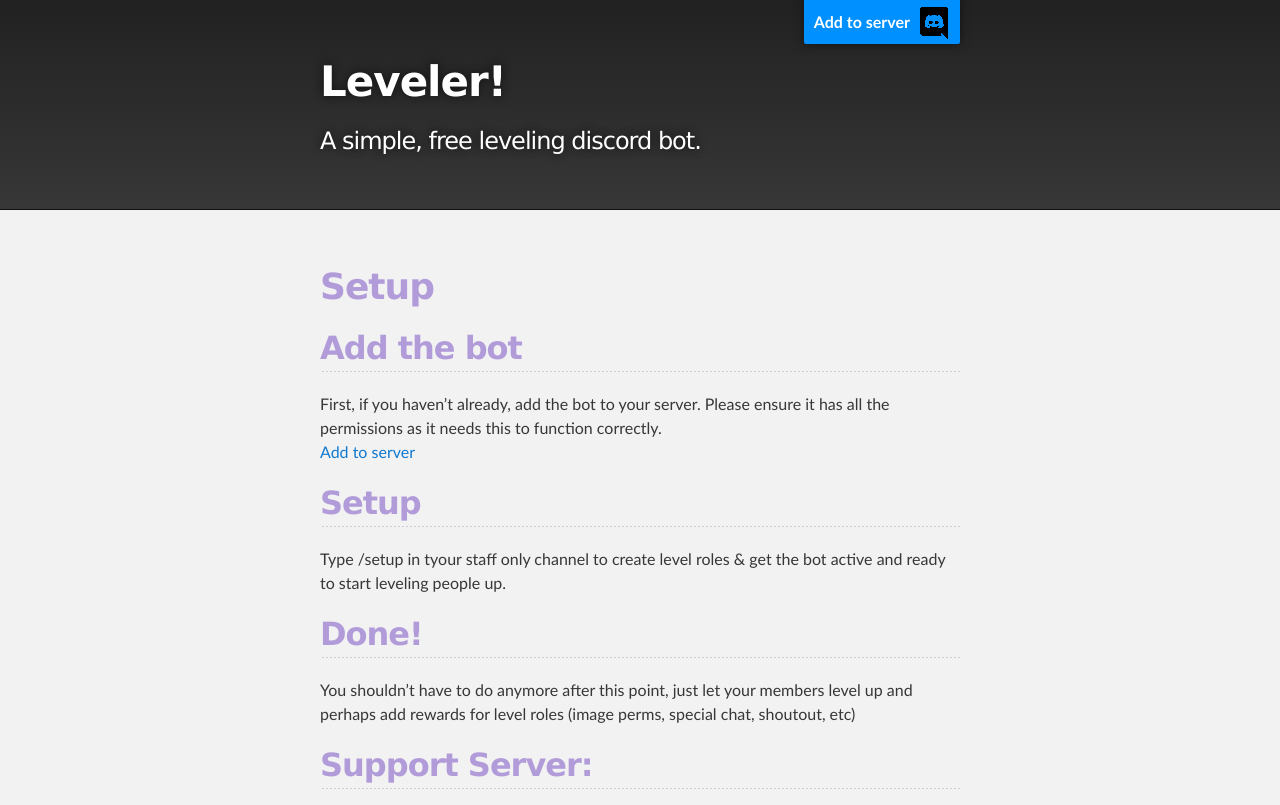
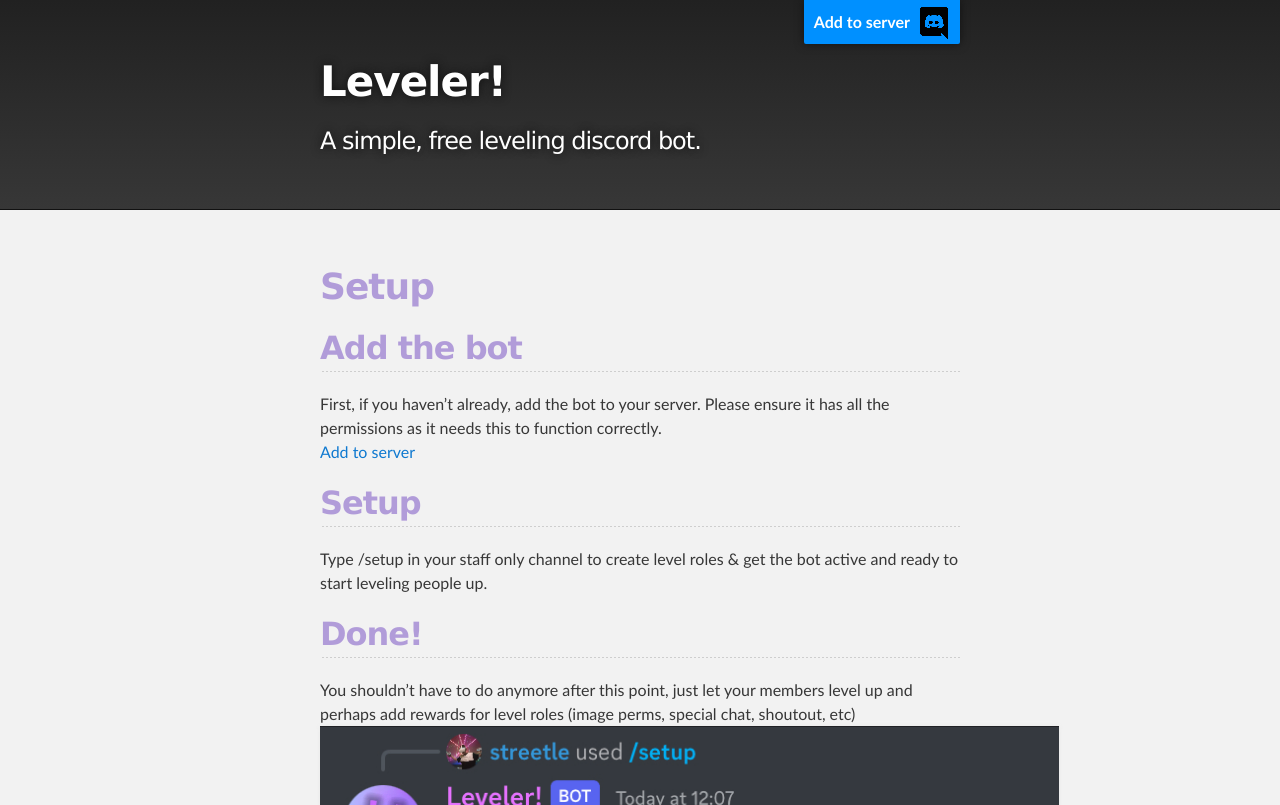
Before and after one commit to streetlegithub/levelerbot.cf, a Jekyll site: the page built from guides/setup.md, in a window 1280 px wide and 900 px high, cut to the strip 0-805 px from the top of the window. Built offline with Jekyll 4.4.1, drawn with Linux system fonts in a browser that asks for light colours; our own code applies the rules of GitHub Pages for plain Markdown files.

Commit message:
Update setup.md

```diff
--- a/guides/setup.md
+++ b/guides/setup.md
@@ -6,10 +6,11 @@ Please ensure it has all the permissions as it needs this to function correctly.
 <a href="https://discord.com/oauth2/authorize?client_id=1049461268102270997&scope=bot%20applications.commands&permissions=805436448">Add to server</a>
 
 ## Setup
-Type /setup in tyour staff only channel to create level roles & get the bot active and ready to start leveling people up.
+Type /setup in your staff only channel to create level roles & get the bot active and ready to start leveling people up.
 
 ## Done!
 You shouldn't have to do anymore after this point, just let your members level up and perhaps add rewards for level roles (image perms, special chat, shoutout, etc)
+<img src="/images/setup.png" alt="Full Setup Process">
 
 ## Support Server:
 <iframe src="https://discord.com/widget?id=1049464046497304598&theme=dark" width="350" height="500" allowtransparency="true" frameborder="0" sandbox="allow-popups allow-popups-to-escape-sandbox allow-same-origin allow-scripts"></iframe>
```
